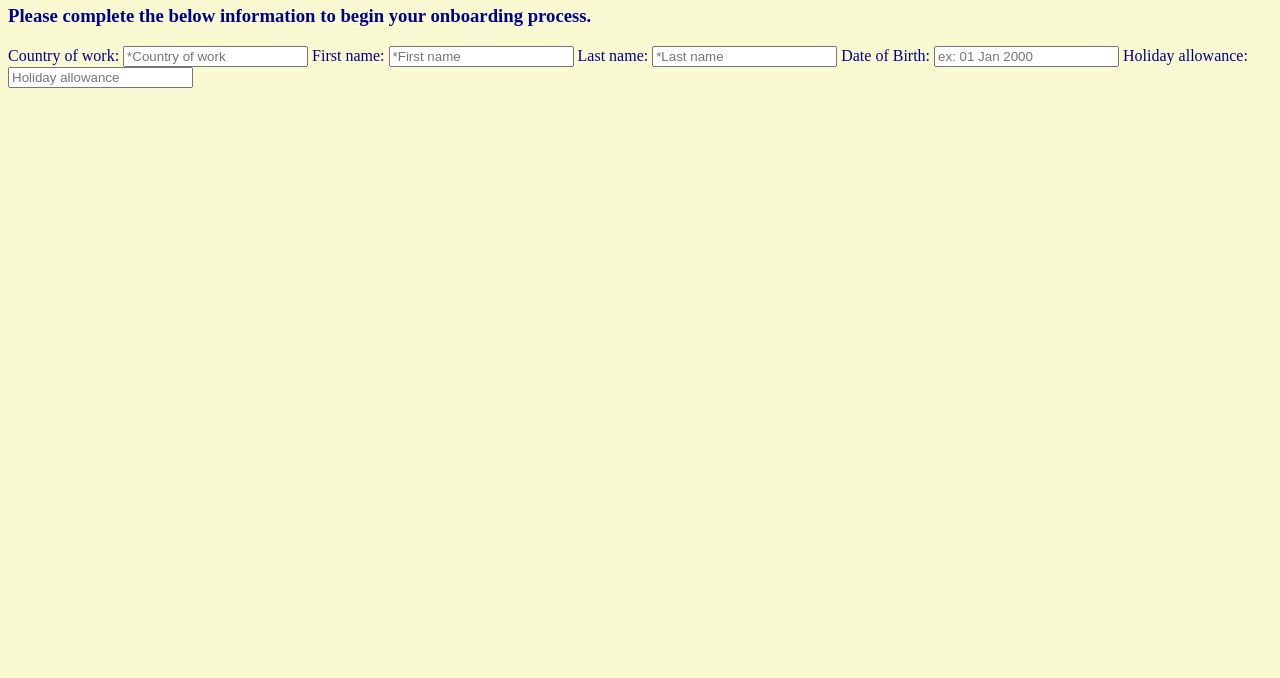
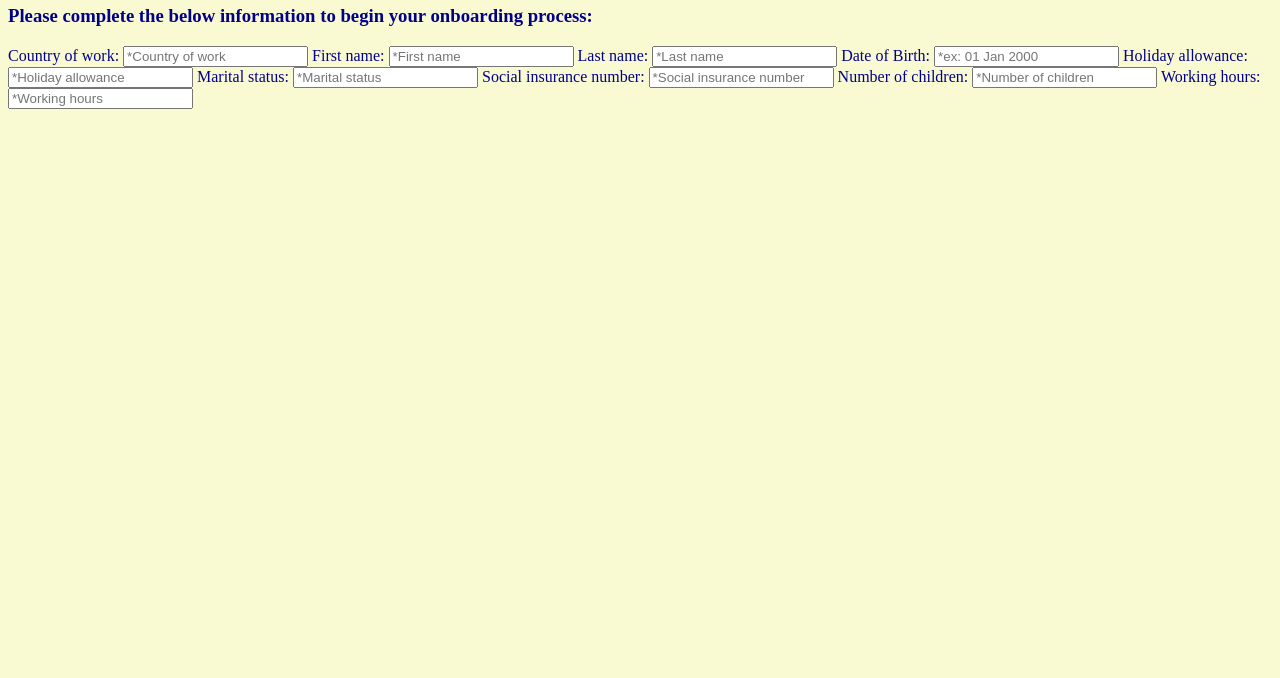
Before and after one commit to bhoyem/practice-onboarding-form, a plain HTML site: page index.html in a window 1280 px wide. Shown: the part 122-800 px from the top of the page. Drawn offline with Linux system fonts and the light colour scheme.

Commit message:
Add input fields
Created all potential input fields

```diff
--- a/index.html
+++ b/index.html
@@ -12,7 +12,7 @@
     <header>
         <h1>Welcome to the Company!</h1>
         <h2>We're glad you're here!</h2>
-        <h3>Please complete the below information to begin your onboarding process.</h3>
+        <h3>Please complete the below information to begin your onboarding process:</h3>
     </header>
     <div id="input-section">
         <form id="onboarding-form" class="form-inputs" onsubmit="return false">
@@ -23,10 +23,22 @@
             <label for="last-name">Last name:</label>
             <input type="text" id="last-name" maxlength="50" placeholder="*Last name" class="process-input-fields">
             <label for="date-of-birth">Date of Birth:</label>
-            <input type="text" id="date-of-birth" maxlength="20" placeholder="ex: 01 Jan 2000"
+            <input type="text" id="date-of-birth" maxlength="20" placeholder="*ex: 01 Jan 2000"
                 class="process-input-fields">
             <label for="holiday-allowance">Holiday allowance:</label>
-            <input type="text" id="holiday-allowance" maxlength="20" placeholder="Holiday allowance"
+            <input type="text" id="holiday-allowance" maxlength="20" placeholder="*Holiday allowance"
+                class="process-input-fields">
+            <label for="marital-status">Marital status:</label>
+            <input type="text" id="marital-status" maxlength="20" placeholder="*Marital status"
+                class="process-input-fields">
+            <label for="social-insurance-number">Social insurance number:</label>
+            <input type="text" id="social-insurance-number" maxlength="20" placeholder="*Social insurance number"
+                class="process-input-fields">
+            <label for="number-of-children">Number of children:</label>
+            <input type="text" id="number-of-children" maxlength="20" placeholder="*Number of children"
+                class="process-input-fields">
+            <label for="working-hours">Working hours:</label>
+            <input type="text" id="working-hours" maxlength="20" placeholder="*Working hours"
                 class="process-input-fields">
         </form>
     </div>
```
